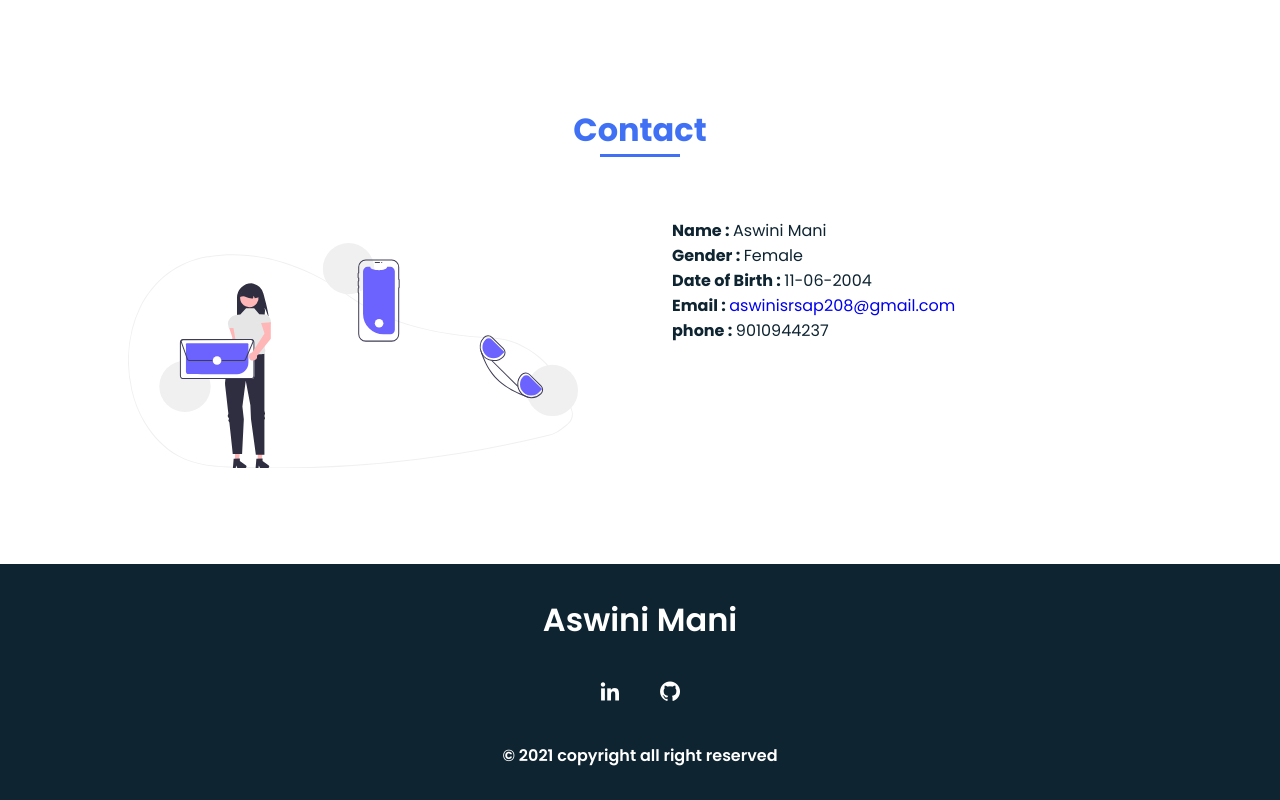
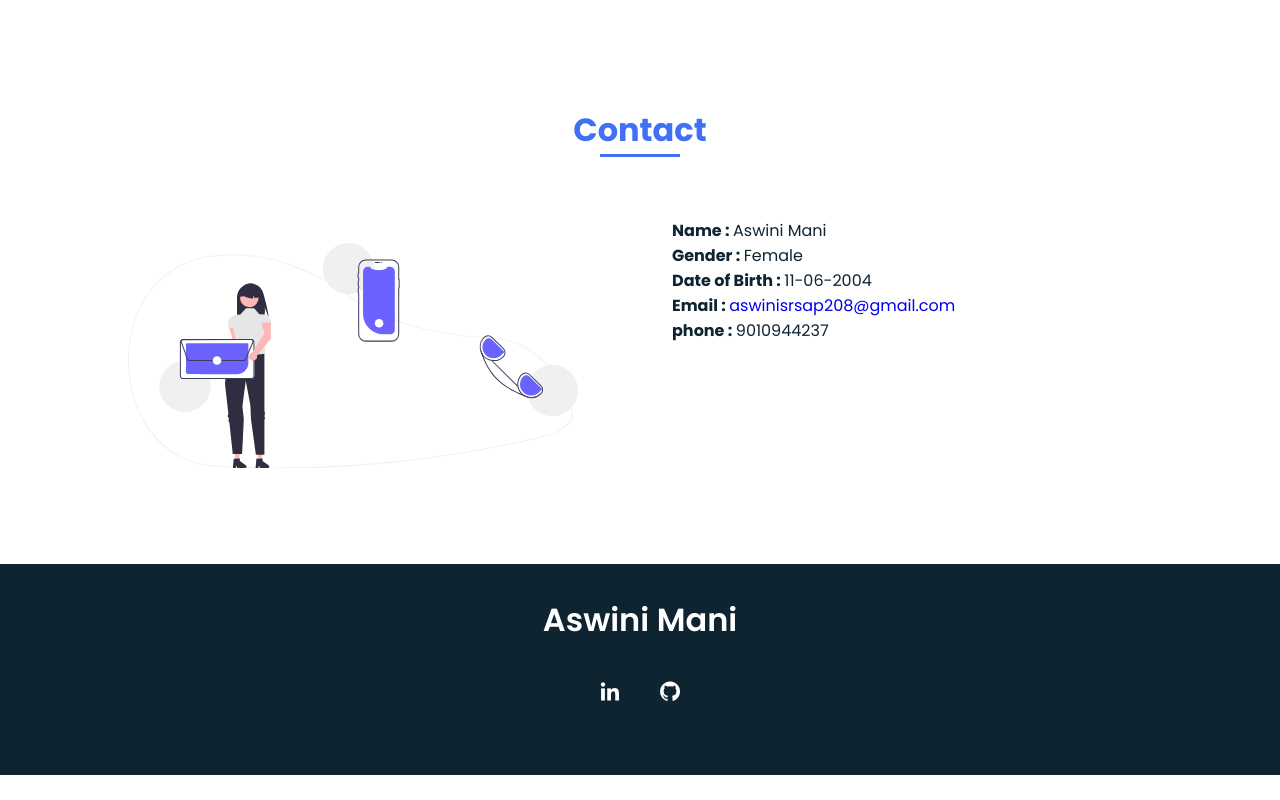
Before and after one commit to Mani-aswini/Aswini-Portfolio, a plain HTML site: page docs/index.html in a window 1280 px wide. Shown: the part 4620-5420 px from the top of the page. After the commit the page ends 5395 px from the top, so only its background shows below. Drawn offline with nearby package versions, Linux system fonts and the light colour scheme; files that its build step writes are made by us from their sources; files whose address does not match are found by name.

Commit message:
Update index.html

```diff
--- a/docs/index.html
+++ b/docs/index.html
@@ -946,9 +946,7 @@
           ></a>
         </div>
 
-        <p data-aos="fade-down" data-aos-delay="650">
-          &#169; 2021 copyright all right reserved
-        </p>
+
       </footer>
     </main>
 
```
